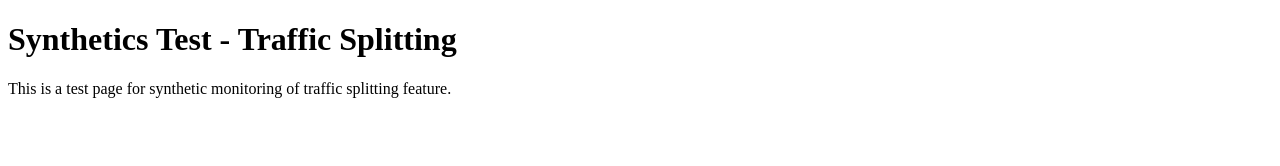
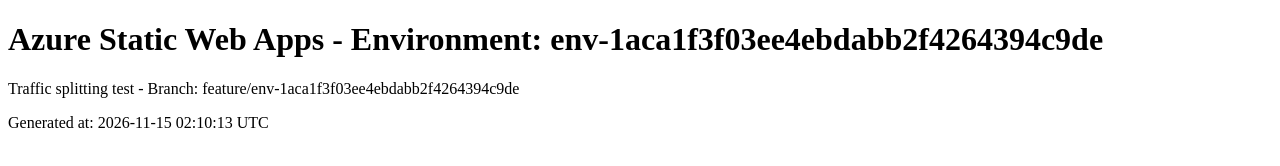
Before and after one commit to static-web-apps-testing-org/synthetics-swa-traffic-1aca1f3f03ee4ebdabb2f4264394c9de, a plain HTML site: page index.html in a window 1280 px wide. Drawn offline with Linux system fonts and the light colour scheme.

Commit message:
Update index.html for env-1aca1f3f03ee4ebdabb2f4264394c9de

```diff
--- a/index.html
+++ b/index.html
@@ -1,10 +1,11 @@
 <!DOCTYPE html>
 <html>
 <head>
-<title>Synthetics Test - Traffic Splitting</title>
+<title>Environment: env-1aca1f3f03ee4ebdabb2f4264394c9de</title>
 </head>
 <body>
-<h1>Synthetics Test - Traffic Splitting</h1>
-<p>This is a test page for synthetic monitoring of traffic splitting feature.</p>
+<h1>Azure Static Web Apps - Environment: env-1aca1f3f03ee4ebdabb2f4264394c9de</h1>
+<p>Traffic splitting test - Branch: feature/env-1aca1f3f03ee4ebdabb2f4264394c9de</p>
+<p>Generated at: 2026-11-15 02:10:13 UTC</p>
 </body>
 </html>
```
